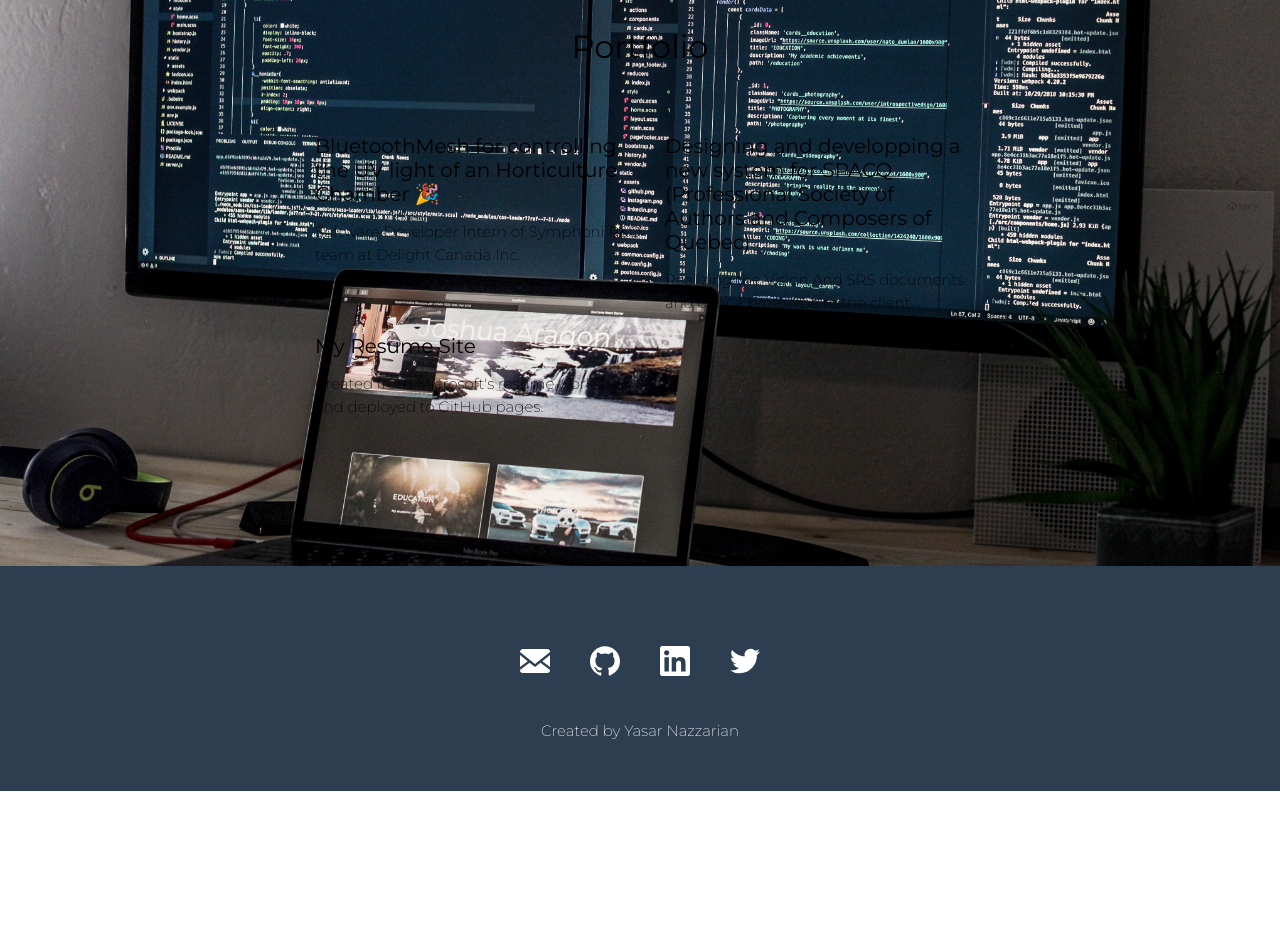
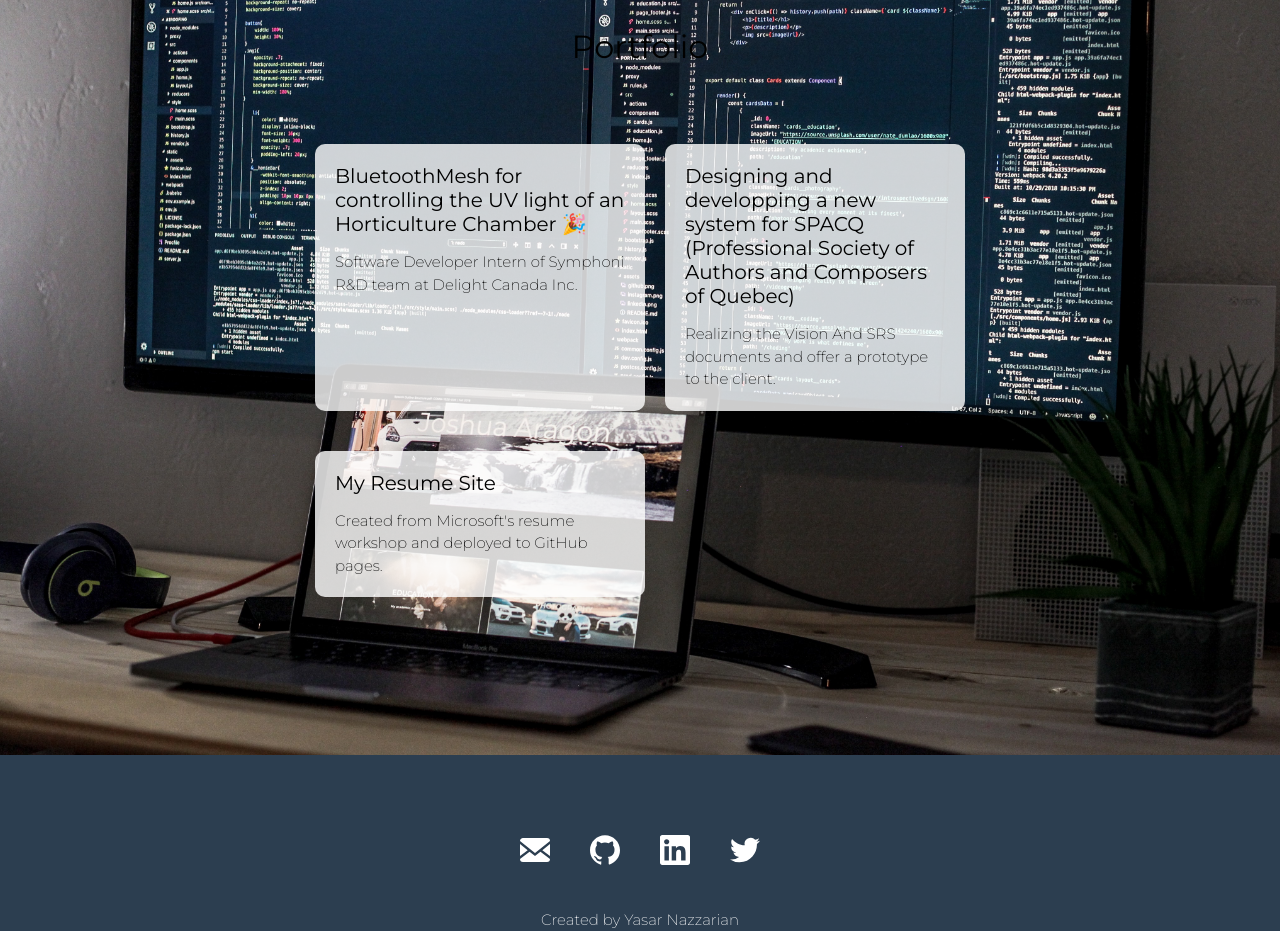
Before and after one commit to Yasar2019/myPortfolio, a React (Vite) app: page / in a window 1280 px wide. Shown: the part 2120-3051 px from the top of the page. Before the commit the page ends 2911 px from the top, so only its background shows below. Built offline with nearby package versions, Linux system fonts and the light colour scheme.

Commit message:
Update styles.css

```diff
--- a/src/styles.css
+++ b/src/styles.css
@@ -250,6 +250,13 @@ html {
     flex-basis: 40px;
   }
 
+  .project-container {
+  background: rgba(255, 255, 255, 0.8);
+  padding: 20px;
+  border-radius: 10px;
+  margin: 10px 0;
+  }
+
   .portfolio-image-container {
     max-width: 100%;
     height: 200px; /* Adjust this value as needed */
```
